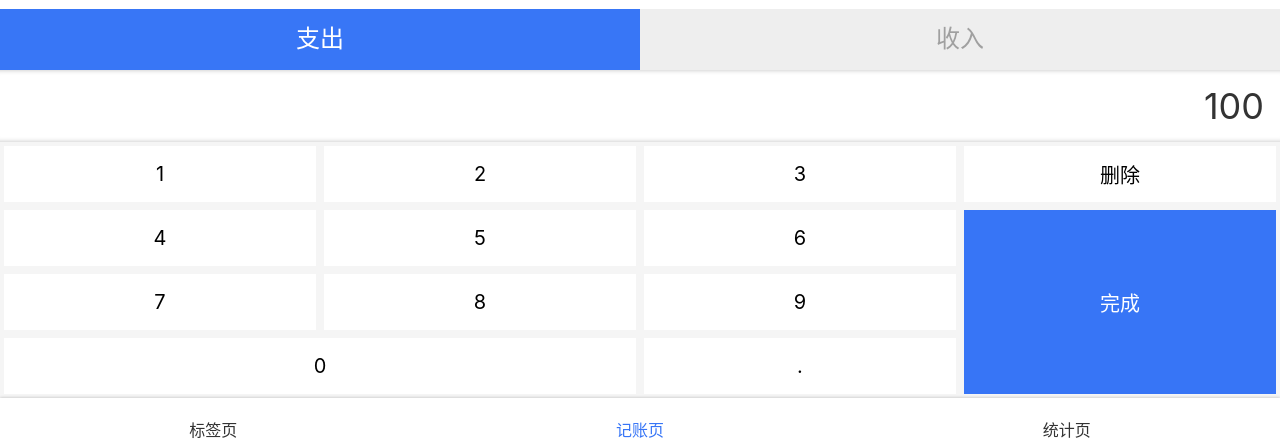
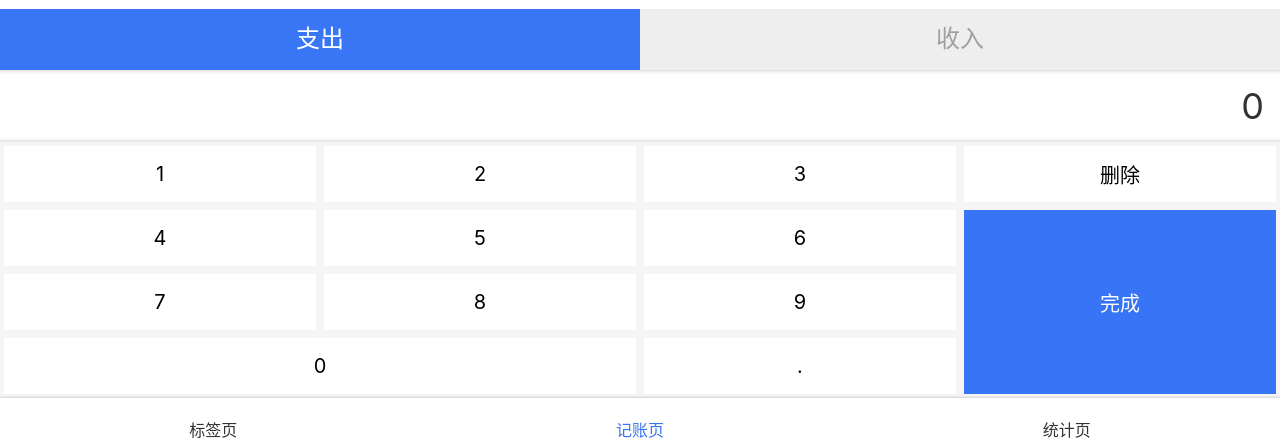
Before and after one commit to Shanejiang1/shuiguo3-react, a React app: page /#/money in a window 1280 px wide. Shown: the part 354-797 px from the top of the page. Built offline with nearby package versions, Linux system fonts and the light colour scheme; some icons are missing.

Commit message:
numberPad 功能 WIP(Work In Process)

```diff
--- a/src/views/Money.tsx
+++ b/src/views/Money.tsx
@@ -17,26 +17,7 @@
       <TagsSection />
       <NoteSection />
       <CategorySection />
-      <NumberPadSection>
-        <div className="output">
-          100
-        </div>
-        <div className="pad clearfix">
-          <button>1</button>
-          <button>2</button>
-          <button>3</button>
-          <button>删除</button>
-          <button>4</button>
-          <button>5</button>
-          <button>6</button>
-          <button className="ok">完成</button>
-          <button>7</button>
-          <button>8</button>
-          <button>9</button>
-          <button className="zero">0</button>
-          <button>.</button>
-        </div>
-      </NumberPadSection>
+      <NumberPadSection />
     </MyLayout>
   );
 }
--- a/src/views/Money/CategorySection.tsx
+++ b/src/views/Money/CategorySection.tsx
@@ -28,7 +28,8 @@
     <Wrapper>
       <ul>
         {categoryList.map(c =>
-          <li className={category === c ? 'selected' : ''}
+          <li key={c}
+            className={category === c ? 'selected' : ''}
               onClick={() => {setCategory(c);}}
           >{categoryMap[c]}</li>
         )}
--- a/src/views/Money/NumberPadSection.tsx
+++ b/src/views/Money/NumberPadSection.tsx
@@ -1,6 +1,7 @@
 import styled from 'styled-components';
+import React, {useState} from 'react';
 
-const NumberPadSection = styled.section`
+const Wrapper = styled.section`
   display: flex;
   flex-direction: column;
   > .output{
@@ -33,4 +34,60 @@
   }
 `;
 
+const NumberPadSection: React.FC = () => {
+  const [output, setOutput] = useState('0');
+  const onClickButtonWrapper = (e: React.MouseEvent) => {
+    const text = (e.target as HTMLButtonElement).textContent;
+    if (text === null) {return;}
+    switch (text) {
+      case '0':
+      case '1':
+      case '2':
+      case '3':
+      case '4':
+      case '5':
+      case '6':
+      case '7':
+      case '8':
+      case '9':
+      case '.':
+        if (output === '0') {
+          setOutput(text);
+        } else {
+          setOutput(output + text);
+        }
+
+        break;
+      case '删除':
+        console.log('删除');
+        break;
+      case '完成':
+        console.log('完成');
+        break;
+    }
+  };
+  return (
+    <Wrapper>
+      <div className="output">
+        {output}
+      </div>
+      <div className="pad clearfix" onClick={onClickButtonWrapper}>
+        <button>1</button>
+        <button>2</button>
+        <button>3</button>
+        <button>删除</button>
+        <button>4</button>
+        <button>5</button>
+        <button>6</button>
+        <button className="ok">完成</button>
+        <button>7</button>
+        <button>8</button>
+        <button>9</button>
+        <button className="zero">0</button>
+        <button>.</button>
+      </div>
+    </Wrapper>
+  );
+};
+
 export {NumberPadSection};
```
Also changed, not shown: 1 other file (tests, documents, lock files or other folders).
